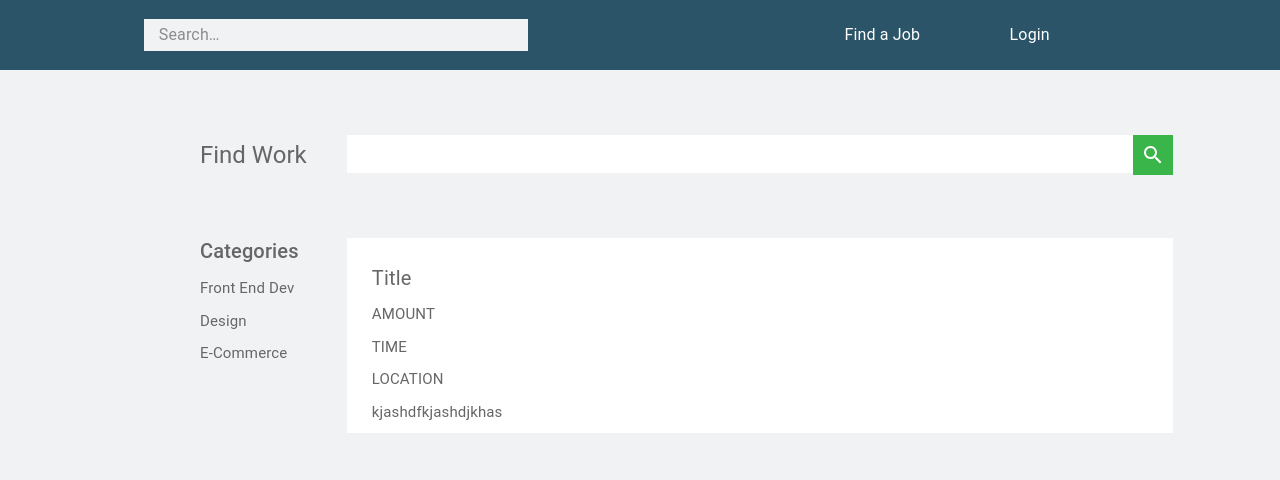
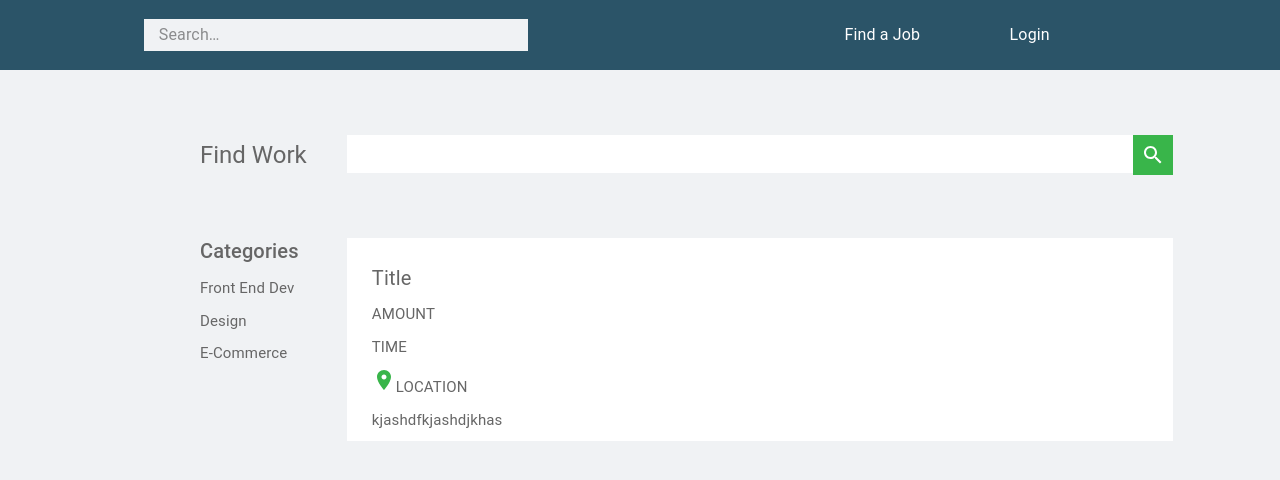
Before and after one commit to Tkogiah/upwork-clone, a React (Create React App) app: page /jobs in a window 1280 px wide. Shown: the top 480 px of the page. Built offline with nearby package versions, Linux system fonts and the light colour scheme.

Commit message:
added material icon to location

```diff
--- a/src/JobBoard.js
+++ b/src/JobBoard.js
@@ -1,8 +1,8 @@
-import { Typography } from "@mui/material";
 import { Box } from "@mui/system";
 import Navbar from "./Navbar";
 import { BodyBox, RowBox, ColumnBox, Search, StyledInputBase, SearchButton, AsideTypography, MainTypography } from "./StyledComponents";
 import SearchIcon from '@mui/icons-material/Search';
+import LocationOnIcon from '@mui/icons-material/LocationOn';
 
 
 
@@ -63,7 +63,7 @@ export default function JobBoard() {
               </SearchButton>
             </RowBox>
             <ColumnBox BGC='white'sx={{
-
+              marginBottom: '2px'
             }}>
               <MainTypography sx={{
                 paddingTop: '25px',
@@ -73,7 +73,10 @@ export default function JobBoard() {
               </MainTypography>
               <MainTypography>AMOUNT</MainTypography>
               <MainTypography>TIME</MainTypography>
-              <MainTypography>LOCATION</MainTypography>
+              <MainTypography>
+              <LocationOnIcon sx={{color: '#39B54A'}}/>
+                LOCATION
+              </MainTypography>
               <MainTypography> kjashdfkjashdjkhas </MainTypography>
             </ColumnBox>
 
```
